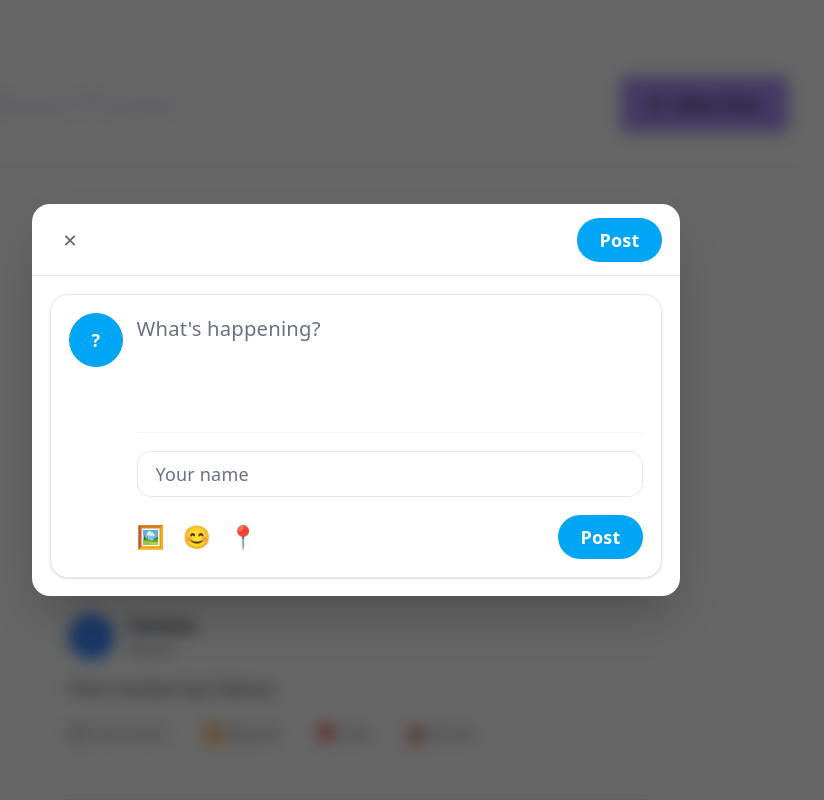
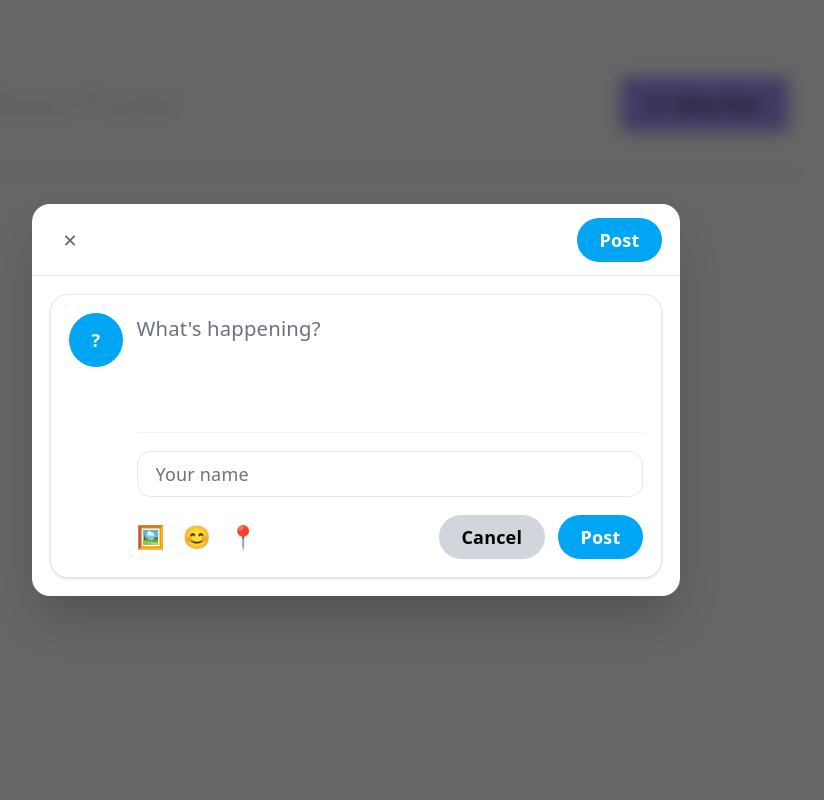
Before and after one commit to husenindia/react-twitter-like-tweets, a React (Vite) app: page / in a window 1280 px wide. Both pictures are taken after a click on the button "New Post". Shown: the top 800 px of the page, without its empty margins (284-1108 px from the left). Built offline with nearby package versions, Linux system fonts and the light colour scheme.

Commit message:
New post dynamic using starpi API

```diff
--- a/src/componets/new-post/NewPost.jsx
+++ b/src/componets/new-post/NewPost.jsx
@@ -1,15 +1,35 @@
 import classes from './NewPost.module.css';
+import { useState } from 'react';
 
 
-function NewPost(props) {
+function NewPost({onCancel, onAddPostFunc}) {
+
+    const [postBody, setPostBody] = useState("");
+    const [postAuthor, setPostAuthor] = useState("");
+    function changePostAuthorHandler(event) {
+        setPostAuthor(event.target.value);
+    }
+
+    function changePostBodyHandler(event) {
+        setPostBody(event.target.value);
+    }
+    function submitHandler(event) {
+        event.preventDefault();
+        const postData = {
+            body: postBody,
+            author: postAuthor
+        }
+        onAddPostFunc(postData);
+        onCancel();
+    }
 
     return (
-        <form className="bg-white border border-gray-200 rounded-2xl p-4 shadow-sm max-w-xl mx-auto">
+        <form
+        onSubmit={submitHandler}
+        className="bg-white border border-gray-200 rounded-2xl p-4 shadow-sm max-w-xl mx-auto">
             <div className="flex gap-3">
-
-                {/* Avatar */}
                 <div className="w-12 h-12 rounded-full bg-sky-500 flex items-center justify-center text-white font-bold shrink-0">
-                    {props.postAuthor?.charAt(0)?.toUpperCase() || "?"}
+                    ?
                 </div>
 
                 <div className="flex-1 space-y-4">
@@ -19,7 +39,7 @@ function NewPost(props) {
                         <textarea
                             rows="3"
                             placeholder="What's happening?"
-                            onChange={props.onPostBodyChange}
+                            onChange={changePostBodyHandler}
                             className="w-full resize-none border-none outline-none text-lg placeholder-gray-500 focus:ring-0"
                         />
                     </div>
@@ -31,7 +51,7 @@ function NewPost(props) {
                         <input
                             type="text"
                             placeholder="Your name"
-                            onChange={props.onPostAuthorChange}
+                            onChange={changePostAuthorHandler}
                             className="w-full rounded-xl border border-gray-200 px-4 py-2 text-gray-900 placeholder-gray-500 focus:border-sky-500 focus:ring-2 focus:ring-sky-100 outline-none transition"
                         />
 
@@ -43,12 +63,20 @@ function NewPost(props) {
                                 <button type="button">📍</button>
                             </div>
 
+                            <div>
+                                <button
+                                onClick={ onCancel }
+                                className="bg-gray-300 text-black font-semibold px-5 py-2 rounded-full mr-3"
+                            >
+                                Cancel
+                            </button>
                             <button
                                 type="submit"
                                 className="bg-sky-500 hover:bg-sky-600 text-white font-semibold px-5 py-2 rounded-full transition"
                             >
                                 Post
                             </button>
+                            </div>
                         </div>
 
                     </div>
--- a/src/componets/post-list/PostList.jsx
+++ b/src/componets/post-list/PostList.jsx
@@ -5,34 +5,47 @@ import Post from '../post-card/Post';
 import classes from './PostList.module.css'
 import Modal from '../modal/Modal';
 function PostList({modalIsVisibleProp, onCloseModalFunc}) {
-    const [postBody, setPostBody] = useState("");
-    const [postAuthor, setPostAuthor] = useState("");
+    const [posts, setPosts] = useState([]);
 
-
-    function changePostAuthorHandler(event) {
-        setPostAuthor(event.target.value);
+    function addPostHandler(postData) {
+        const response = fetch(
+        "https://starpi-api-production.up.railway.app/api/posts",
+        {
+            method: "POST",
+            headers: {
+                "Content-Type": "application/json",
+            },
+            body: JSON.stringify({
+            data: {
+                title: "Title yet to be configure",
+                content: postData.body,
+                author: postData.author
+            }
+            })
+        }
+        );
+        setPosts((existingPosts)=> [postData, ...existingPosts]);
     }
-
-    function changePostBodyHandler(event) {
-        setPostBody(event.target.value);
-    }
-
     return (
         <>
-
             {modalIsVisibleProp &&
                 <Modal onCloseModalFunc={onCloseModalFunc}>
                     <NewPost
-                    onPostBodyChange={changePostBodyHandler}
-                    onPostAuthorChange={changePostAuthorHandler} />
+                    onAddPostFunc={addPostHandler}
+                    onCancel={onCloseModalFunc}/>
                 </Modal>
             }
-            <ul className={classes.posts}>
-                <li><Post postAuthor={postAuthor} postContent={postBody} /></li>
-                <li><Post postAuthor="Husen" postContent="Post Content by Husen" /></li>
-                <li><Post postAuthor="Fatema" postContent="Post Content by Fatema" /></li>
-                <li><Post postAuthor="Zehara" postContent="Post Content by Zehara" /></li>
-            </ul>
+            {posts.length > 0 && (
+                <ul className={classes.posts}>
+                    { posts.map((post)=> <li key={post.body}><Post postAuthor={post.author} postContent={post.body}></Post></li>)}
+                </ul>
+            )}
+            {posts.length === 0 && (
+                <div>
+                    <h2>There are no tweets</h2>
+                    <p>Start adding some</p>
+                </div>
+            )}
         </>
     );
 }
```
